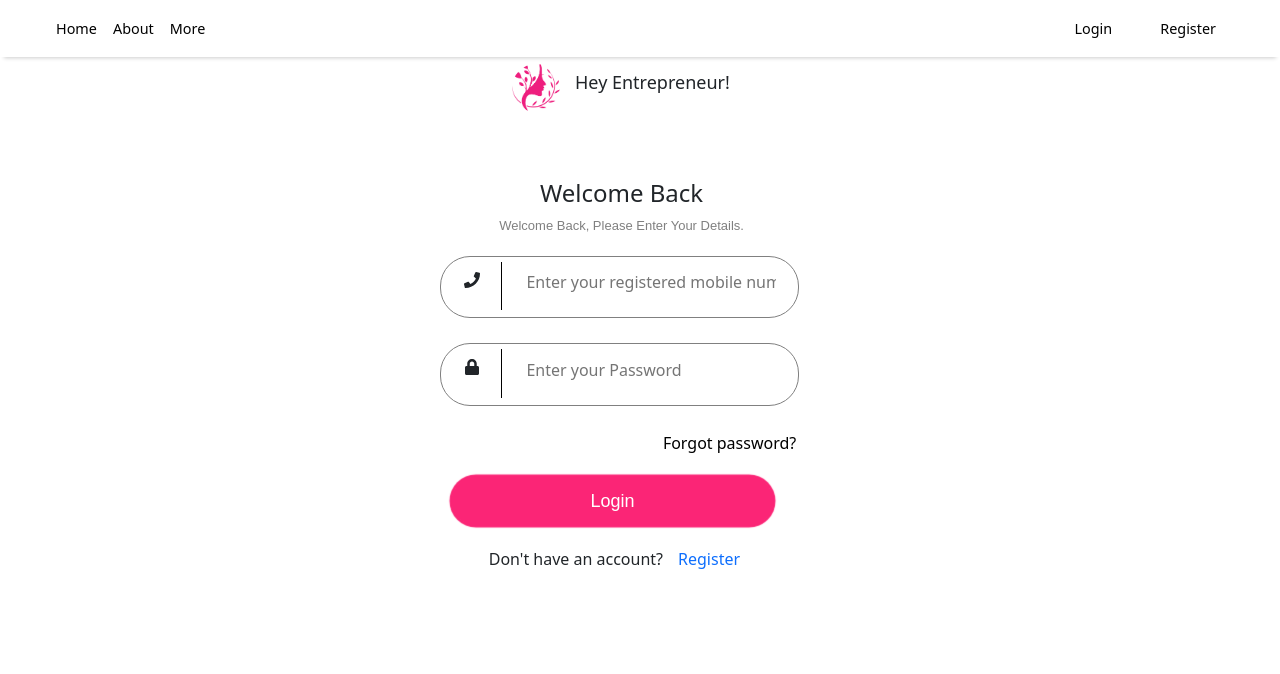
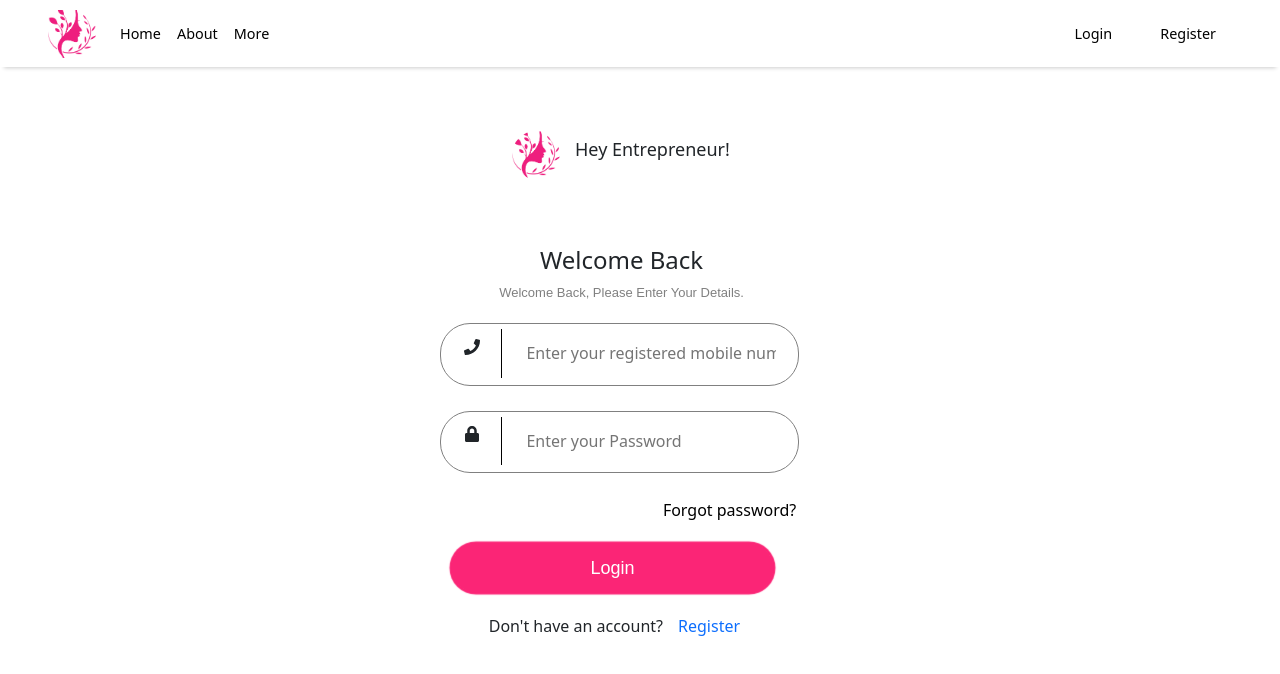
Before and after one commit to mayank4code/Psychometric-Test, a React (Create React App) app in the folder client/: page /login in a window 1280 px wide. Shown: the top 674 px of the page. Built offline with nearby package versions, Linux system fonts and the light colour scheme.

Commit message:
Fixed navbar

```diff
--- a/client/package.json
+++ b/client/package.json
@@ -14,6 +14,7 @@
     "react-icons": "^4.10.1",
     "react-router-dom": "^6.14.1",
     "react-scripts": "5.0.1",
+    "recharts": "^2.7.2",
     "web-vitals": "^2.1.4"
   },
   "scripts": {
--- a/client/src/App.css
+++ b/client/src/App.css
@@ -1,5 +1,7 @@
 *{
+    box-sizing: border-box;
+  }
+body{
     margin:0;
     padding:0;
-    box-sizing: border-box;
-  }
+}
--- a/client/src/components/NavBar.js
+++ b/client/src/components/NavBar.js
@@ -4,6 +4,8 @@ import { Link, useNavigate } from "react-router-dom";
 
 // My css
 import css from "../css/navbar.module.css";
+import logo from "../assests/logo.png";
+
 
 const Navbar = () => {
     const [isAdmin, setIsAdmin] = useState(false)
@@ -50,10 +52,12 @@ const Navbar = () => {
   const listItemStyle = { fontSize: "0.9rem", fontWeight: "400" };
 
   return (
-    <nav className={`${css.outerNav} navbar navbar-expand-lg fixed-top`}>
-      {/* <Link to="/" style={{ marginRight: "1rem" }}>
-        <img src={img} alt="yi-logo" className={css.yiImg} />
-      </Link> */}
+    <nav className={`${css.outerNav} navbar navbar-expand-lg fixed-top`}
+    style={{ position: "sticky", top: 0, zIndex: 100 }}>
+      <Link to="/" style={{ marginRight: "1rem" }}>
+        <img src={logo} alt="yi-logo" style={{"width": "3rem",
+    "margin-right": "2%"}} />
+      </Link>
       <button
         type="button"
         className="navbar-toggler"
--- a/client/src/css/login.css
+++ b/client/src/css/login.css
@@ -1,6 +1,5 @@
 .main{
     width: 100%;
-    height: 100vh;
     /* background-color: white; */
     display: flex;
     }
@@ -82,7 +81,7 @@ font-family: sans-serif;
     width: 80%;
     height: 84%;
     margin-left: 2%;
-    padding-bottom:7%;
+    /* padding-bottom:7%; */
     border: none;
     outline: none;
     border-radius: 30px;
```
Also changed, not shown: client/src/assests/logo.png (added), 1 other file (tests, documents, lock files or other folders).
